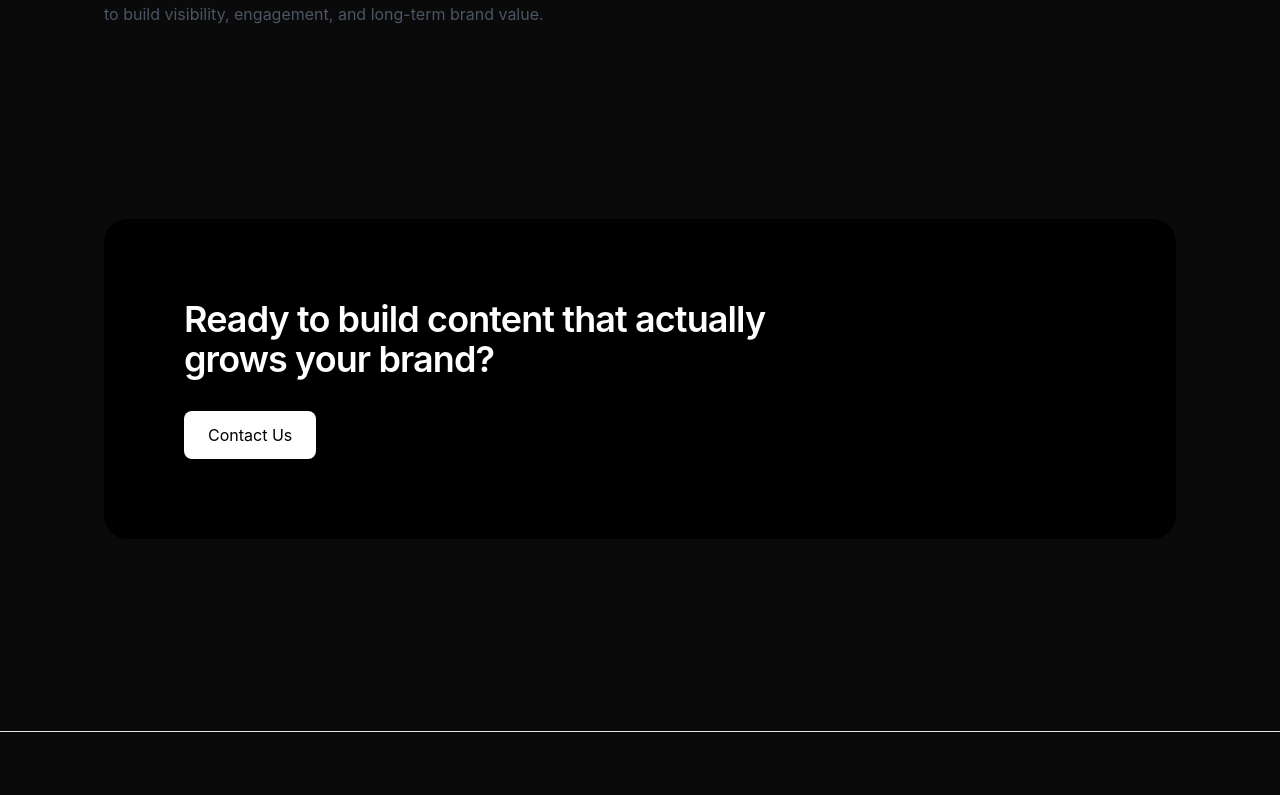
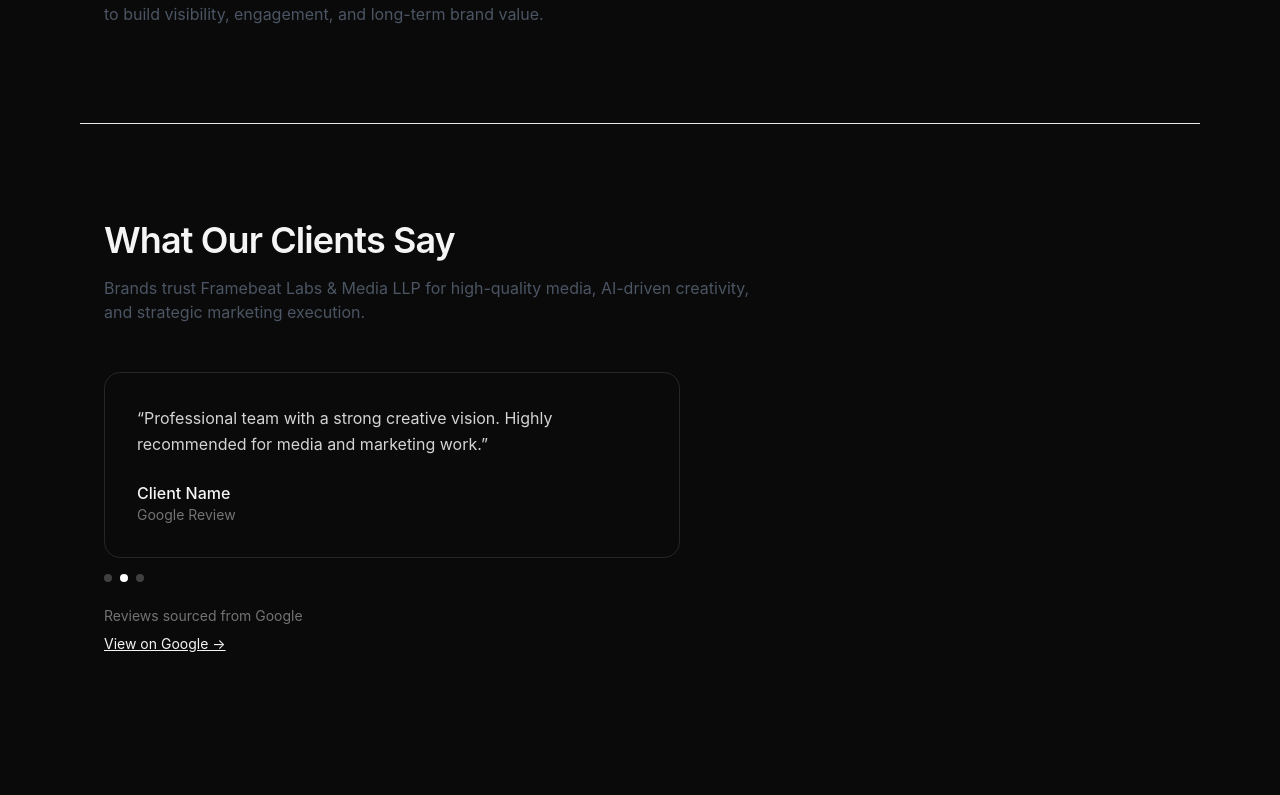
Before and after one commit to Harsha-k04/framebeat, a React (Vite) app: page / in a window 1280 px wide. Shown: the part 865-1660 px from the top of the page. Built offline with nearby package versions, Linux system fonts and the light colour scheme.

Commit message:
Update Home.jsx

```diff
--- a/src/pages/Home.jsx
+++ b/src/pages/Home.jsx
@@ -1,5 +1,6 @@
 import { motion } from "framer-motion"
 import SEO from "../components/SEO"
+import ReviewsCarousel from "../components/ReviewsCarousel"
 
 export default function Home() {
   return (
@@ -71,6 +72,35 @@
           </div>
         </section>
 
+        {/* Reviews */}
+        <section className="max-w-7xl mx-auto px-6 py-24 border-t">
+          <h2 className="text-3xl md:text-4xl font-semibold tracking-tight">
+            What Our Clients Say
+          </h2>
+
+          <p className="mt-4 text-gray-600 max-w-2xl">
+            Brands trust Framebeat Labs & Media LLP for high-quality media,
+            AI-driven creativity, and strategic marketing execution.
+          </p>
+
+          <div className="mt-12">
+            <ReviewsCarousel />
+          </div>
+
+          <p className="mt-6 text-sm text-neutral-500">
+            Reviews sourced from Google
+          </p>
+
+          <a
+            href="https://www.google.com/maps/place/Framebeat+Labs+%26+Media+LLP"
+            target="_blank"
+            rel="noopener noreferrer"
+            className="mt-2 inline-block text-sm underline"
+          >
+            View on Google →
+          </a>
+        </section>
+
         {/* CTA */}
         <section className="max-w-7xl mx-auto px-6 py-24">
           <div className="bg-black text-white rounded-3xl p-12 md:p-20">
```
